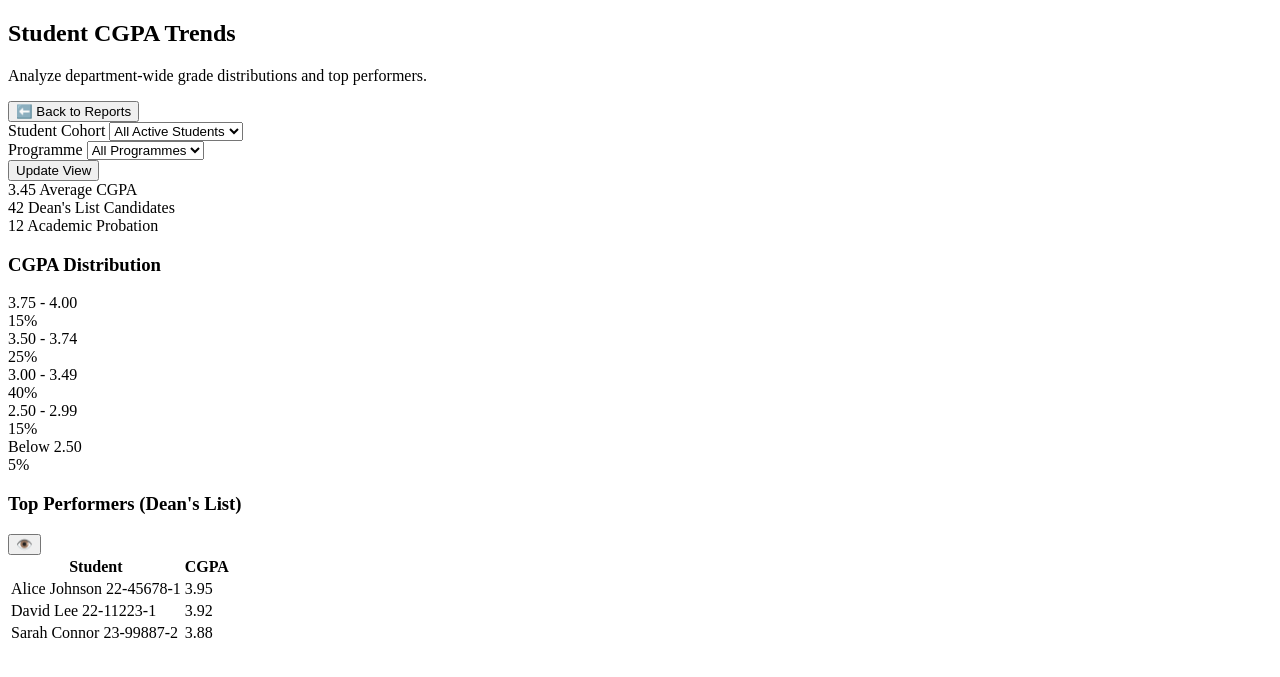
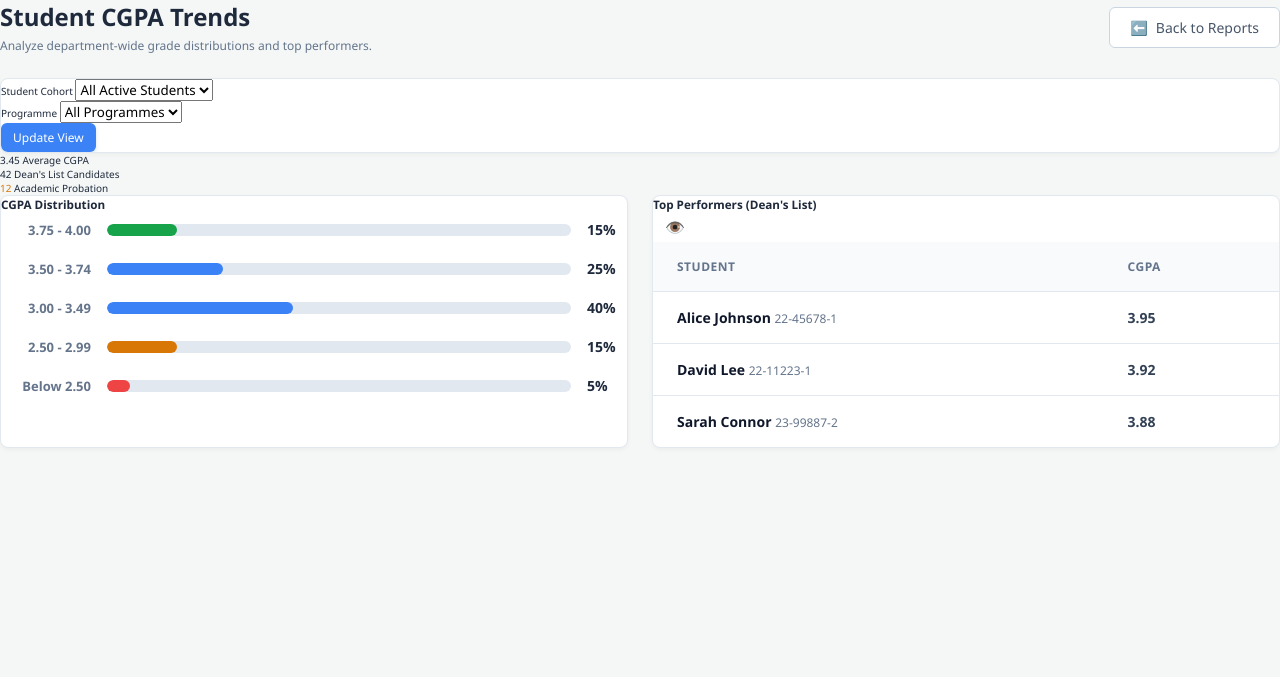
Before and after one commit to r2sakib/wt-project, a PHP site: page /views/reports/cgpa.html in a window 1280 px wide. Shown: the top 677 px of the page. Run offline with PHP 8.4, Linux system fonts and the light colour scheme.

Commit message:
Reports: CGPA styling added

```diff
--- /dev/null
+++ b/dept-head/assets/css/cgpa.css
@@ -0,0 +1,54 @@
+.cgpa-layout {
+    display: grid;
+    grid-template-columns: 1fr 1fr;
+    gap: 2.4rem;
+}
+
+.distribution-chart {
+    display: flex;
+    flex-direction: column;
+    gap: 2rem;
+    padding: 0.8rem 0;
+}
+
+.chart-row {
+    display: flex;
+    align-items: center;
+    gap: 1.6rem;
+}
+
+.tier-label {
+    width: 9rem;
+    font-size: 1.3rem;
+    font-weight: 600;
+    color: var(--text-muted);
+    text-align: right;
+    flex-shrink: 0;
+}
+
+.chart-bar-wrapper {
+    flex: 1;
+    height: 1.2rem;
+    background-color: var(--border-color);
+    border-radius: 1rem;
+    overflow: hidden;
+}
+
+.chart-bar {
+    height: 100%;
+    border-radius: 1rem;
+    transition: width 1s ease-in-out;
+}
+
+.tier-count {
+    width: 4rem;
+    font-size: 1.4rem;
+    font-weight: 600;
+    color: var(--text-main);
+    flex-shrink: 0;
+}
+
+.fill-success { background-color: var(--success); }
+.fill-primary { background-color: var(--primary); }
+.fill-warning { background-color: var(--warning); }
+.fill-danger { background-color: var(--danger); }
--- a/dept-head/views/reports/cgpa.html
+++ b/dept-head/views/reports/cgpa.html
@@ -4,6 +4,10 @@
 <head>
     <meta charset="UTF-8">
     <meta name="viewport" content="width=device-width, initial-scale=1.0">
+
+    <link rel="stylesheet" href="../../assets/css/style.css">
+    <link rel="stylesheet" href="../../assets/css/cgpa.css">
+
     <title>CGPA</title>
 </head>
 
```
Also changed, not shown: dept-head/assets/css/performence.css (+3 -9 lines).
